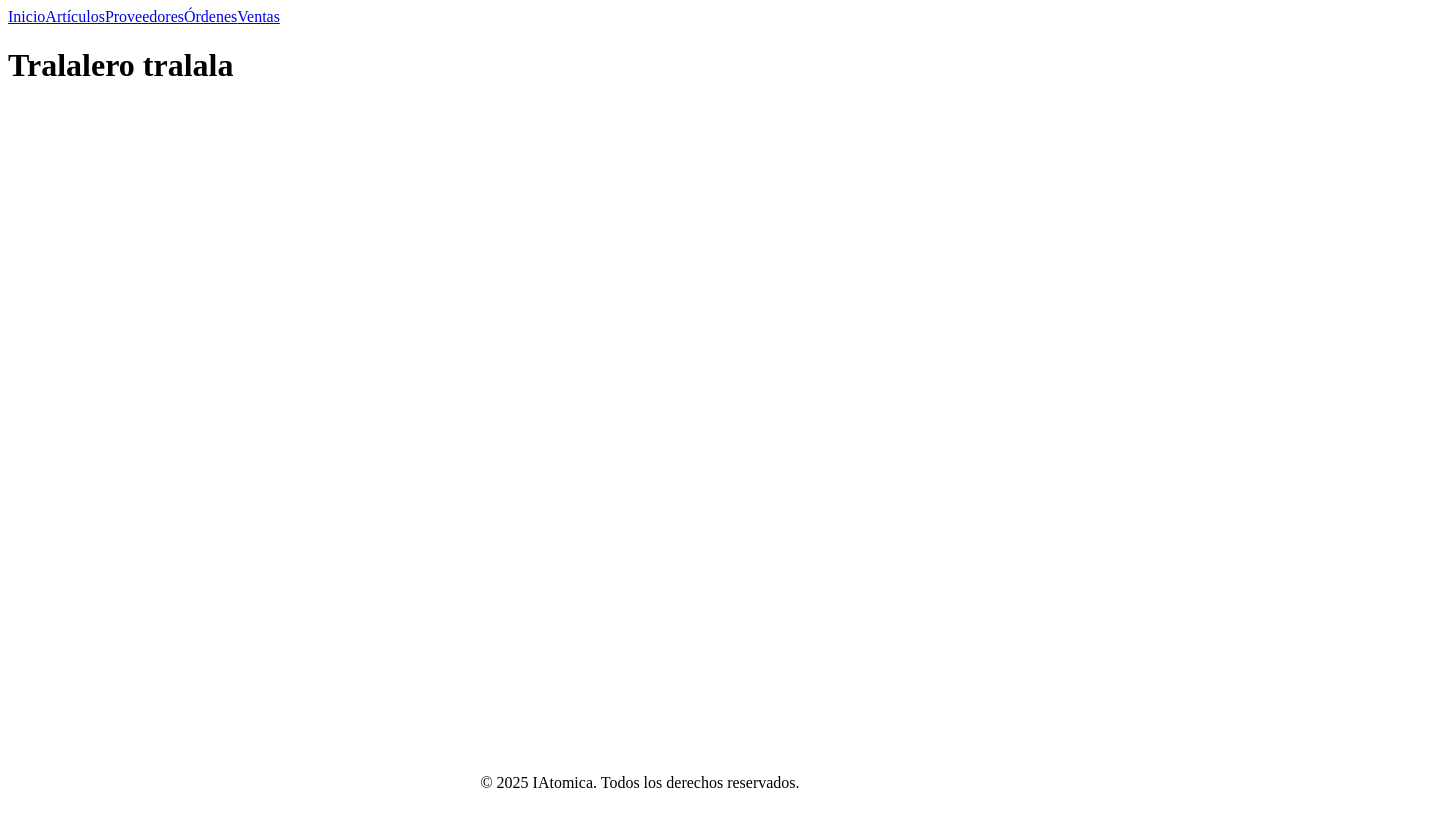
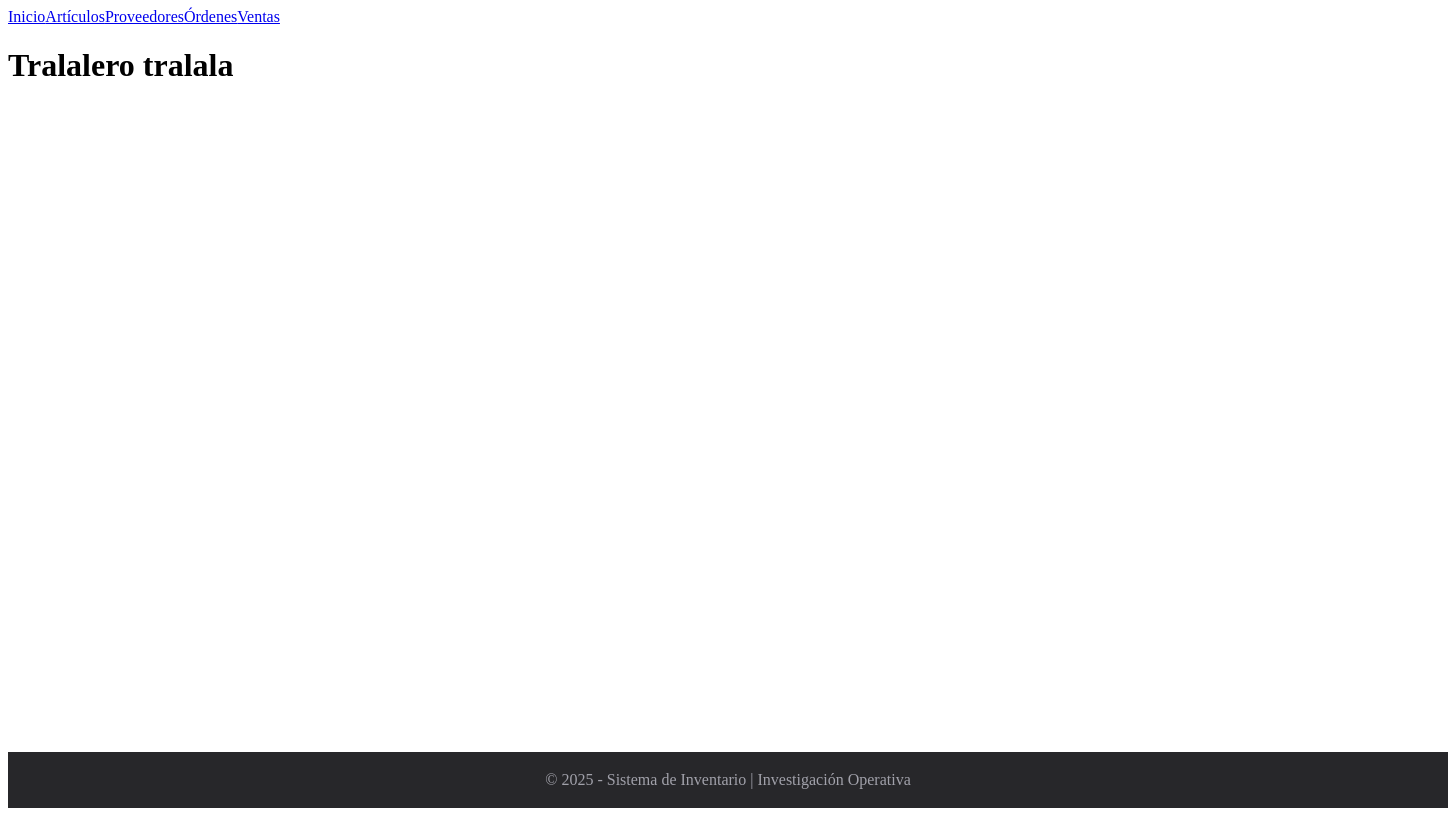
Before and after one commit to Luu-maldonado/Front-Inventarios, a Next.js app in the folder my-inventory-app/: page / in a window 1280 px wide. Shown: the whole page, 1448 px wide, since content can reach past the window. Built offline with nearby package versions, Linux system fonts and the light colour scheme.

Commit message:
Finished footer
tralalerotrlala

```diff
--- a/my-inventory-app/src/app/components/Footer.tsx
+++ b/my-inventory-app/src/app/components/Footer.tsx
@@ -1,8 +1,9 @@
-// components/Footer.tsx
 export default function Footer() {
   return (
-    <footer className="bg-gray-200 text-center p-4 mt-8">
-      <p className="text-sm">&copy; {new Date().getFullYear()} IAtomica. Todos los derechos reservados.</p>
+    <footer className="w-[1440px] h-[56px] bg-[#27272A] flex items-center justify-center mt-8">
+      <div className="text-[#A1A1AA] text-sm font-['Poppins']">
+        © 2025 - Sistema de Inventario | Investigación Operativa
+      </div>
     </footer>
-  )
+  );
 }
```
